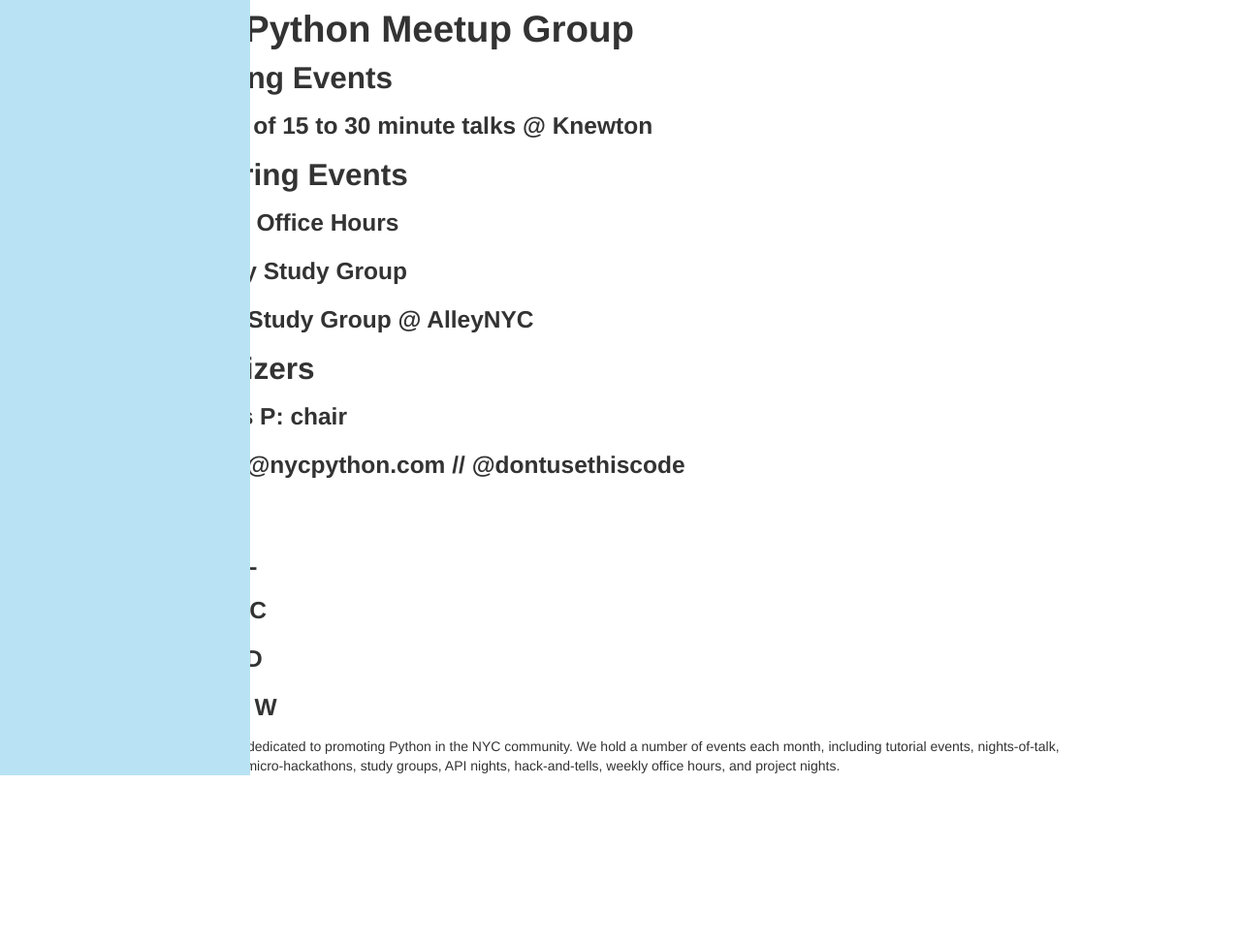
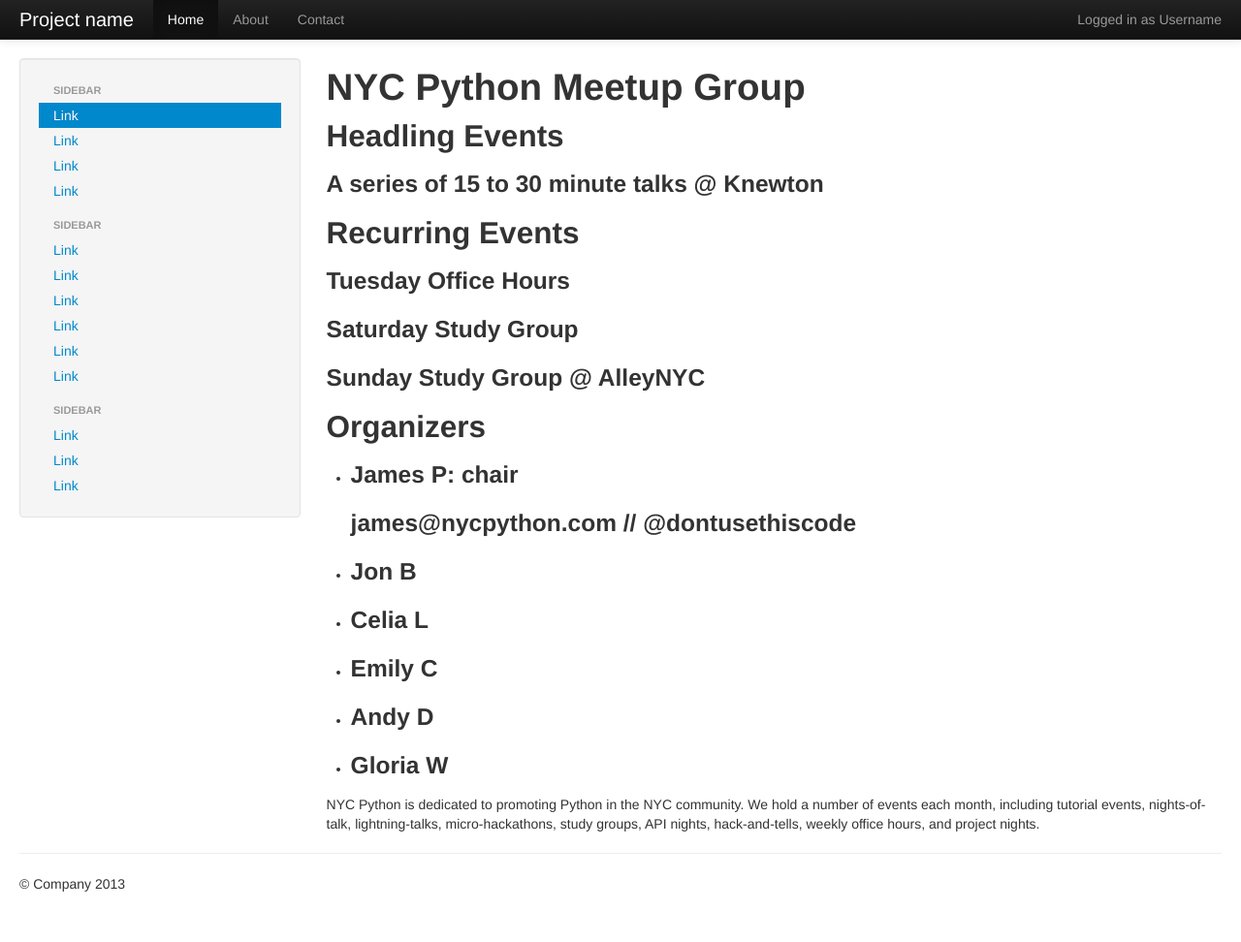
Before and after one commit to NYCPython/nycpython.com, a Python web app: template src/templates/index.html in a window 1280 px wide. Shown: the whole page at 97% size. Before the commit the page ends 800 px from the top, so only its background shows below. Run offline with Jinja, Linux system fonts and the light colour scheme; the template is opened without the code that fills it, so the values that code supplies are empty.

Commit message:
Fixed up ugly styles, opted to use base bootstrap template instead, this is also a bit buggy, please be patient

```diff
--- a/src/static/css/main.css
+++ b/src/static/css/main.css
@@ -1,31 +1,12 @@
-/* Large desktop */
-@media (min-width: 1200px) {
-  div.container-fluid.main-content-area {
-    width: 960px;
-    margin: 0 auto;
-  }
+   @media (max-width: 980px) {
+        /* Enable use of floated navbar text */
+        .navbar-text.pull-right {
+          float: none;
+          padding-left: 5px;
+          padding-right: 5px;
+        }
+      }
+body {
+  padding-top: 60px;
+  padding-bottom: 40px;
 }
-
-/* Portrait tablet to landscape and desktop */
-@media (min-width: 768px) and (max-width: 979px) {
-  div.container-fluid.main-content-area {
-    width: 960px;
-    margin: 0 auto;
-  }
-}
-
-/* Landscape phone to portrait tablet */
-@media (max-width: 767px) { ... }
-
-/* Landscape phones and down */
-@media (max-width: 480px) { ... }
-section.sidebar {
-  background-color: #B9E3F4;
-  width: 258px;
-  position: fixed;
-  top: 0;
-  left: 0;
-  bottom: 0;
-  right: auto;
-  min-height: 700px;
-}
--- a/src/templates/base.html
+++ b/src/templates/base.html
@@ -1,16 +1,23 @@
-<!doctype html>
+{# <!doctype html>
 <html>
     <head>
-        <title>{% block title %}Home{% endblock %} | NYC Python</title>
+        <title>{% block title %}home{% endblock %} | nyc python</title>
         <meta name="viewport" content="width=device-width, initial-scale=1.0">
         <link rel="stylesheet" type="text/css" href="/static/css/bootstrap.min.css">
         <link rel="stylesheet" type="text/css" href="/static/css/bootstrap-reponsive.min.css">
         <link rel="stylesheet" type="text/css" href="/static/css/main.css">
         {% block extra_css %}{% endblock %}
-        {% block extra_head_js %}{% endblock %}{# This should be very rarely used. If at all possible, javascript should go at the end of the page  #}
+        {% block extra_head_js %}{% endblock %}{# this should be very rarely used. if at all possible, javascript should go at the end of the page
     </head>
     <body>
-        <section class="sidebar">
+        <header id="sidebar">
+          <h2>NYC Python</h2>
+          <p>The New York Python Meetup Group</p>
+          <nav>
+            <ul>
+              <li>about</li>
+            </ul>
+          </nav>
         </section>
         <div class="container-fluid main-content-area">
          {% block content %}{% endblock %}
@@ -18,4 +25,104 @@
         <script src="/static/foundation.min.js"></script>
         {% block extra_js %}{% endblock %}
     </body>
+</html> #}
+<!DOCTYPE html>
+<html lang="en">
+  <head>
+    <title>{% block title %}home{% endblock %} | nyc python</title>
+    <meta name="viewport" content="width=device-width, initial-scale=1.0">
+    <link rel="stylesheet" type="text/css" href="/static/css/bootstrap.min.css">
+    <link rel="stylesheet" type="text/css" href="/static/css/bootstrap-reponsive.min.css">
+    <link rel="stylesheet" type="text/css" href="/static/css/main.css">
+    {% block extra_css %}{% endblock %}
+    {% block extra_head_js %}{% endblock %}{# this should be very rarely used. if at all possible, javascript should go at the end of the page #}
+    <meta charset="utf-8">
+    <title>Bootstrap, from Twitter</title>
+    <meta name="viewport" content="width=device-width, initial-scale=1.0">
+    <meta name="description" content="">
+    <meta name="author" content="">
+
+    <style type="text/css">
+
+      @media (max-width: 980px) {
+        /* Enable use of floated navbar text */
+        .navbar-text.pull-right {
+          float: none;
+          padding-left: 5px;
+          padding-right: 5px;
+        }
+      }
+    </style>
+
+    <!-- HTML5 shim, for IE6-8 support of HTML5 elements -->
+    <!--[if lt IE 9]>
+      <script src="../assets/js/html5shiv.js"></script>
+    <![endif]-->
+
+    <!-- Fav and touch icons -->
+  </head>
+
+  <body>
+
+    <div class="navbar navbar-inverse navbar-fixed-top">
+      <div class="navbar-inner">
+        <div class="container-fluid">
+          <button type="button" class="btn btn-navbar" data-toggle="collapse" data-target=".nav-collapse">
+            <span class="icon-bar"></span>
+            <span class="icon-bar"></span>
+            <span class="icon-bar"></span>
+          </button>
+          <a class="brand" href="#">Project name</a>
+          <div class="nav-collapse collapse">
+            <p class="navbar-text pull-right">
+              Logged in as <a href="#" class="navbar-link">Username</a>
+            </p>
+            <ul class="nav">
+              <li class="active"><a href="#">Home</a></li>
+              <li><a href="#about">About</a></li>
+              <li><a href="#contact">Contact</a></li>
+            </ul>
+          </div><!--/.nav-collapse -->
+        </div>
+      </div>
+    </div>
+
+    <div class="container-fluid">
+      <div class="row-fluid">
+        <div class="span3">
+          <div class="well sidebar-nav">
+            <ul class="nav nav-list">
+              <li class="nav-header">Sidebar</li>
+              <li class="active"><a href="#">Link</a></li>
+              <li><a href="#">Link</a></li>
+              <li><a href="#">Link</a></li>
+              <li><a href="#">Link</a></li>
+              <li class="nav-header">Sidebar</li>
+              <li><a href="#">Link</a></li>
+              <li><a href="#">Link</a></li>
+              <li><a href="#">Link</a></li>
+              <li><a href="#">Link</a></li>
+              <li><a href="#">Link</a></li>
+              <li><a href="#">Link</a></li>
+              <li class="nav-header">Sidebar</li>
+              <li><a href="#">Link</a></li>
+              <li><a href="#">Link</a></li>
+              <li><a href="#">Link</a></li>
+            </ul>
+          </div><!--/.well -->
+        </div><!--/span-->
+        <div class="span9">
+         {% block content %}{% endblock %}
+        </div><!--/span-->
+      </div><!--/row-->
+
+      <hr>
+
+      <footer>
+        <p>&copy; Company 2013</p>
+      </footer>
+
+    </div><!--/.fluid-container-->
+    {% block extra_js %}{% endblock %}
+  </body>
 </html>
```
